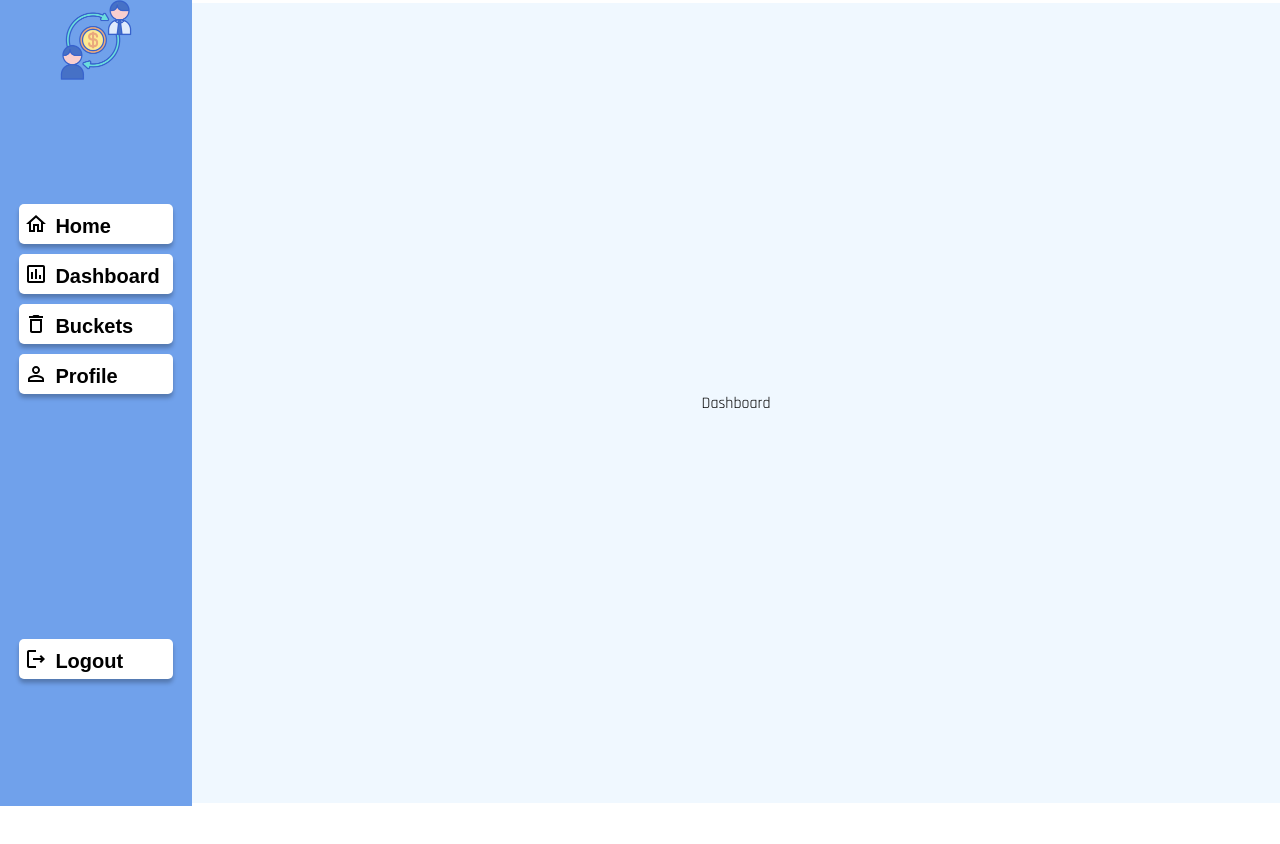
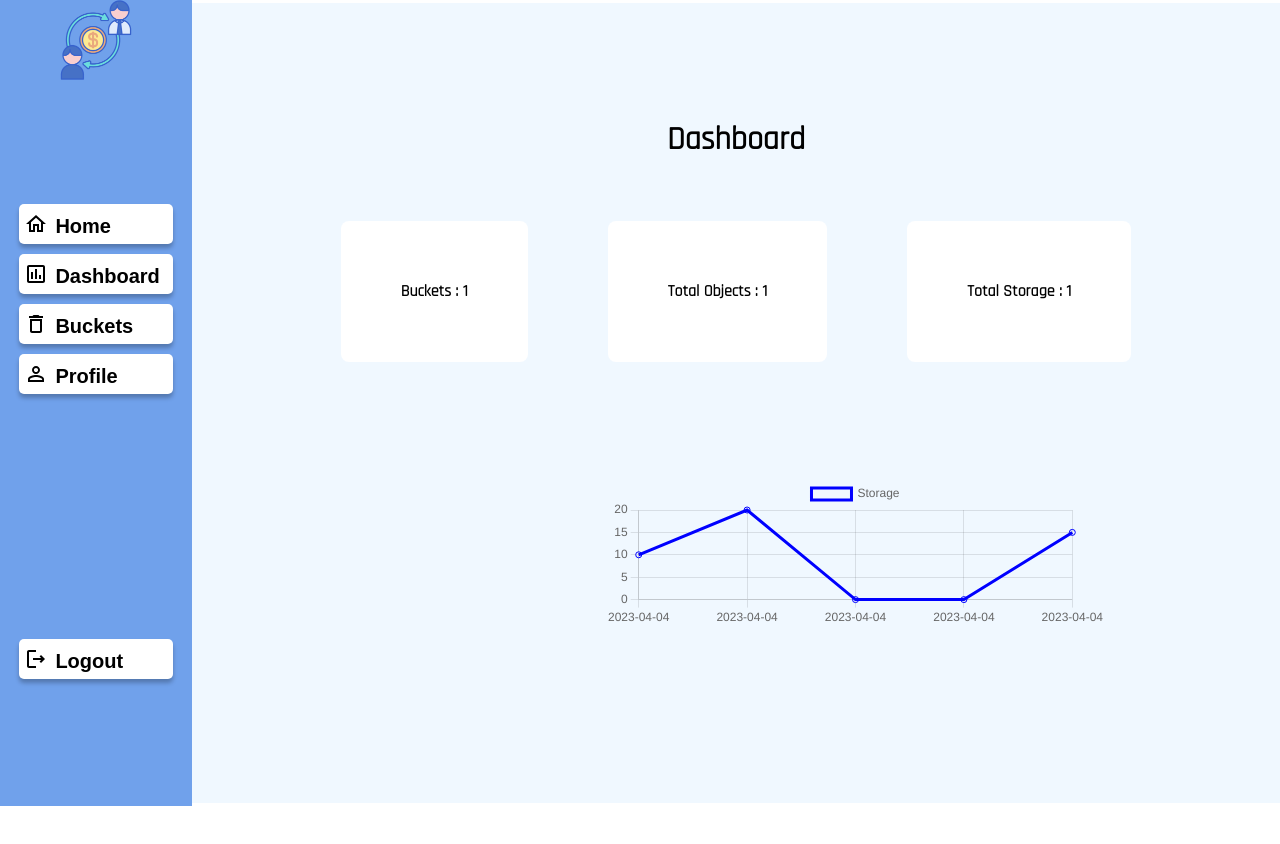
Before and after one commit to jash-05/decentralized-cloud-storage, a React (Create React App) app in the folder frontend/: page /dashboard in a window 1280 px wide. Shown: the top 844 px of the page. Before the commit the page ends 806 px from the top, so only its background shows below. Built offline with nearby package versions, Linux system fonts and the light colour scheme.

Commit message:
dashboard page and multiple file upload API'
git

```diff
--- a/frontend/package.json
+++ b/frontend/package.json
@@ -15,9 +15,10 @@
     "@testing-library/user-event": "^13.5.0",
     "axios": "^1.3.4",
     "bootstrap": "^5.2.3",
+    "chart.js": "^4.2.1",
     "moment": "^2.29.4",
     "react": "^18.2.0",
-    "react-bootstrap": "^2.7.2",
+    "react-bootstrap": "^2.7.4",
     "react-dom": "^18.2.0",
     "react-router-dom": "^6.10.0",
     "react-scripts": "5.0.1",
--- /dev/null
+++ b/frontend/src/components/DataUsageGraph.js
@@ -0,0 +1,74 @@
+import React, { useEffect, useRef } from "react";
+import Chart from "chart.js/auto";
+
+function Graph({ graphlabel }) {
+	const chartRef = useRef(null);
+
+	useEffect(() => {
+		const chartNode = chartRef.current.getContext("2d");
+
+		//Generating an array for last 5 dates
+		const today = new Date();
+		const labels = [];
+
+		for (let i = 0; i < 5; i++) {
+			const date = new Date(today);
+			date.setDate(date.getDate() - 1);
+			const dateString = date.toISOString().slice(0, 10);
+			labels.push(dateString);
+		}
+
+		const chart = new Chart(chartNode, {
+			type: "line",
+			data: {
+				labels: labels,
+				datasets: [
+					{
+						label: graphlabel,
+						data: [10, 20, 0, 0, 15, 5],
+						borderColor: "blue",
+						backgroundColor: "transparent",
+					},
+				],
+			},
+			options: {
+				responsive: true,
+				maintainAspectRatio: false,
+				scales: {
+					labels: [
+						{
+							ticks: {
+								beginAtZero: true,
+							},
+							scaleLabel: {
+								display: true,
+								labelString: "storage in bytes",
+							},
+						},
+					],
+
+					datasets: [
+						{
+							scaleLabel: {
+								display: true,
+								labelString: "Date",
+							},
+						},
+					],
+				},
+			},
+		});
+
+		return () => {
+			chart.destroy();
+		};
+	}, []);
+
+	return (
+		<div>
+			<canvas ref={chartRef} />
+		</div>
+	);
+}
+
+export default Graph;
--- /dev/null
+++ b/frontend/src/components/ObjectInfo.js
@@ -0,0 +1,24 @@
+import React from "react";
+
+export default function ObjectInfo({ text, count }) {
+	return (
+		<div
+			style={{
+				backgroundColor: "white",
+				overflow: "hidden",
+				boxShadow: "initial",
+				borderRadius: "0.5rem",
+				overflow: "hidden",
+				margin: "40px",
+			}}
+		>
+			<div style={{ padding: 60 }}>
+				<div style={{ marginLeft: "5", flex: "1" }}>
+					<b>
+						{text} : {count}
+					</b>
+				</div>
+			</div>
+		</div>
+	);
+}
--- /dev/null
+++ b/frontend/src/components/Overview.js
@@ -0,0 +1,29 @@
+import React from "react";
+
+import ObjectInfo from "./ObjectInfo";
+import DataUsageGraph from "./DataUsageGraph";
+import "../styles/Dashboard.css";
+
+export default function Overview() {
+	return (
+		<div
+			style={{
+				width: "100%",
+				height: "100%",
+			}}
+		>
+			<div>
+				<div style={{ display: "flex", justifyContent: "center" }}>
+					<ObjectInfo text={"Buckets"} count={"1"}></ObjectInfo>
+					<ObjectInfo text={"Total Objects"} count={"1"}></ObjectInfo>
+					<ObjectInfo text={"Total Storage"} count={"1"}></ObjectInfo>
+				</div>
+
+				<div className="datausage-graph">
+					<DataUsageGraph graphlabel={"Storage"} />
+				</div>
+			</div>
+			<div></div>
+		</div>
+	);
+}
--- a/frontend/src/pages/Dashboard/Dashboard.js
+++ b/frontend/src/pages/Dashboard/Dashboard.js
@@ -1,9 +1,14 @@
-import React from 'react'
+import React from "react";
+import Overview from "../../components/Overview";
+import "../../styles/Dashboard.css";
 
 const Dashboard = () => {
-    return (
-        <div>Dashboard</div>
-    )
-}
+	return (
+		<div className="dashboard-wrapper">
+			<h1 className="dashboard-header">Dashboard</h1>
+			<Overview />
+		</div>
+	);
+};
 
-export default Dashboard
+export default Dashboard;
--- /dev/null
+++ b/frontend/src/styles/Dashboard.css
@@ -0,0 +1,25 @@
+.dashboard-header {
+	display: flex;
+	align-items: center;
+	justify-content: space-around;
+	width: 100%;
+}
+.dashboard-wrapper {
+	width: 100%;
+	height: 90%;
+	margin-top: 10%;
+}
+.dashboard-list-wrapper {
+	display: flex;
+	align-items: center;
+	justify-content: center;
+	width: 60%;
+	margin-left: auto;
+	margin-right: auto;
+}
+.datausage-graph {
+	height: 200px;
+	width: 501px;
+	margin-left: 38%;
+	margin-top: 7%;
+}
```
Also changed, not shown: frontend/src/components/TopBar.js (added, +20 -0 lines), 2 other files (tests, documents, lock files or other folders).
